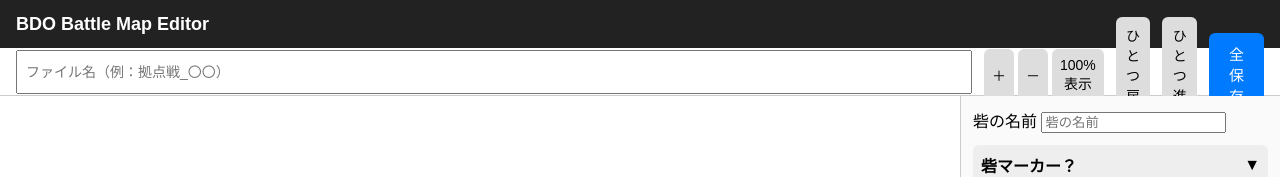
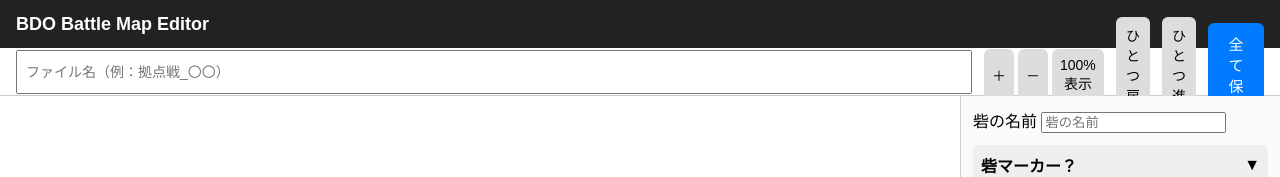
Before and after one commit to akumaneko418-ops/BDO-battle-map, a website: page public/edit.html in a window 1280 px wide. Shown: the top 177 px of the page. Drawn offline with nearby package versions, Linux system fonts and the light colour scheme; no server answers.

Commit message:
Update edit.html

```diff
--- a/public/edit.html
+++ b/public/edit.html
@@ -25,7 +25,7 @@
     <button id="undoBtn">ひとつ戻る</button>
     <button id="redoBtn">ひとつ進む</button>
 
-    <button id="saveAllBtn" class="saveButton">全保存</button>
+    <button id="saveAllBtn" class="saveButton">全て保存</button>
 </div>
 
 <!-- メイン領域 -->
```
